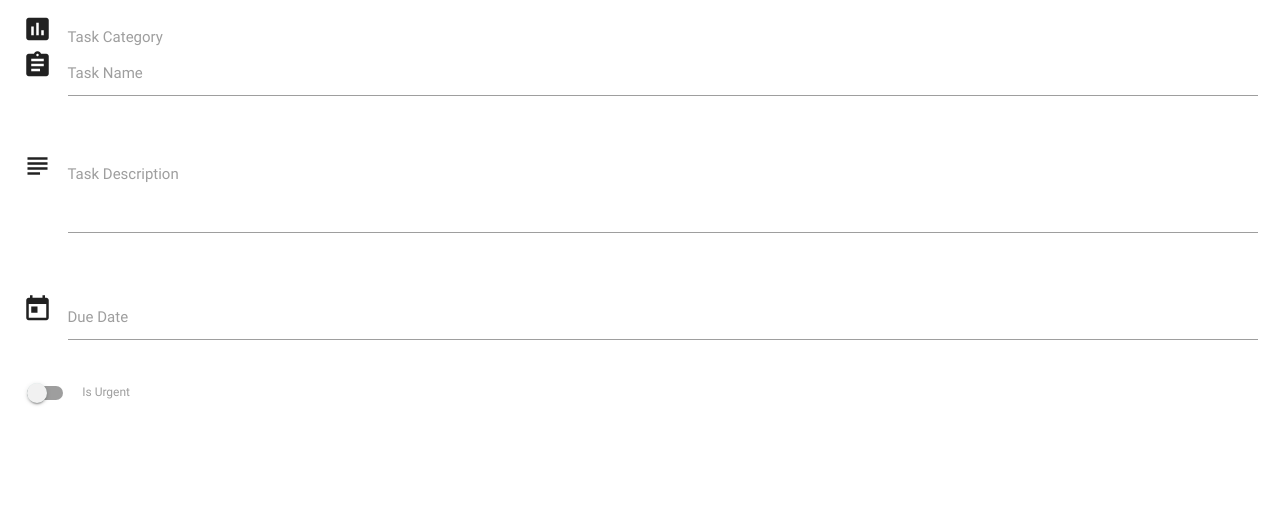
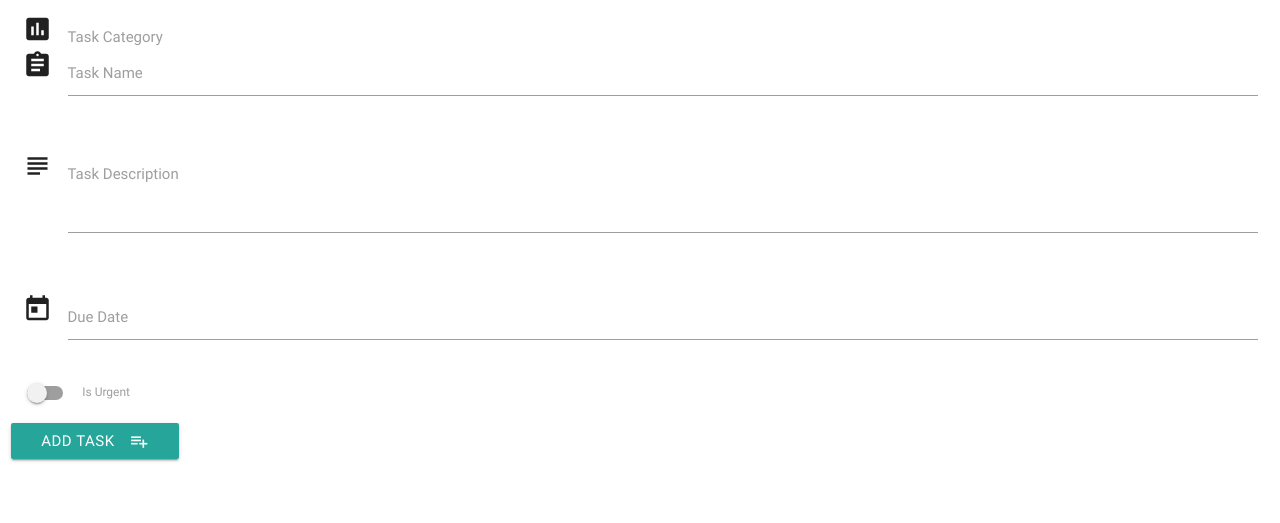
Before and after one commit to markofsuccess/task-manager, a Flask app: page /add_task in a window 1280 px wide. Shown: the part 193-716 px from the top of the page. Run offline with Flask 2, Linux system fonts and the light colour scheme; data that the repository does not hold is empty; some libraries are stand-ins or nearby versions.

Commit message:
addded submit button, insert task to method POST, url_for redirecting to get_tasks

```diff
--- a/app.py
+++ b/app.py
@@ -21,6 +21,12 @@ def add_task():
     return render_template('addtask.html',
                             categories=mongo.db.categories.find())
 
+@app.route('/insert_task', methods=['POST'])
+def insert_task():
+    tasks = mongo.db.tasks
+    tasks.insert_one(request.form.to_dict())
+    return redirect(url_for('get_tasks'))
+
 
 if __name__ == '__main__':
     app.run(host=os.environ.get('IP'),
--- a/templates/addtask.html
+++ b/templates/addtask.html
@@ -2,7 +2,7 @@
 
 <h3>Add Task</h3>
 <div class="row">
-    <form action="" method="POST" class="col s12">
+    <form action="{{ url_for('insert_task') }}" method="POST" class="col s12">
         <div class="row">
             <div class="row">
                 <div class="input-field col s12">
@@ -46,6 +46,11 @@
                 </label>
             </div>
         </div>
+        <div class="row">
+            <button class="btn waves-effect waves-light" type="submit" name="action">Add Task
+                <i class="material-icons right">playlist_add</i>
+             </button>
+        </div>
     </form>
 </div>
 
```
